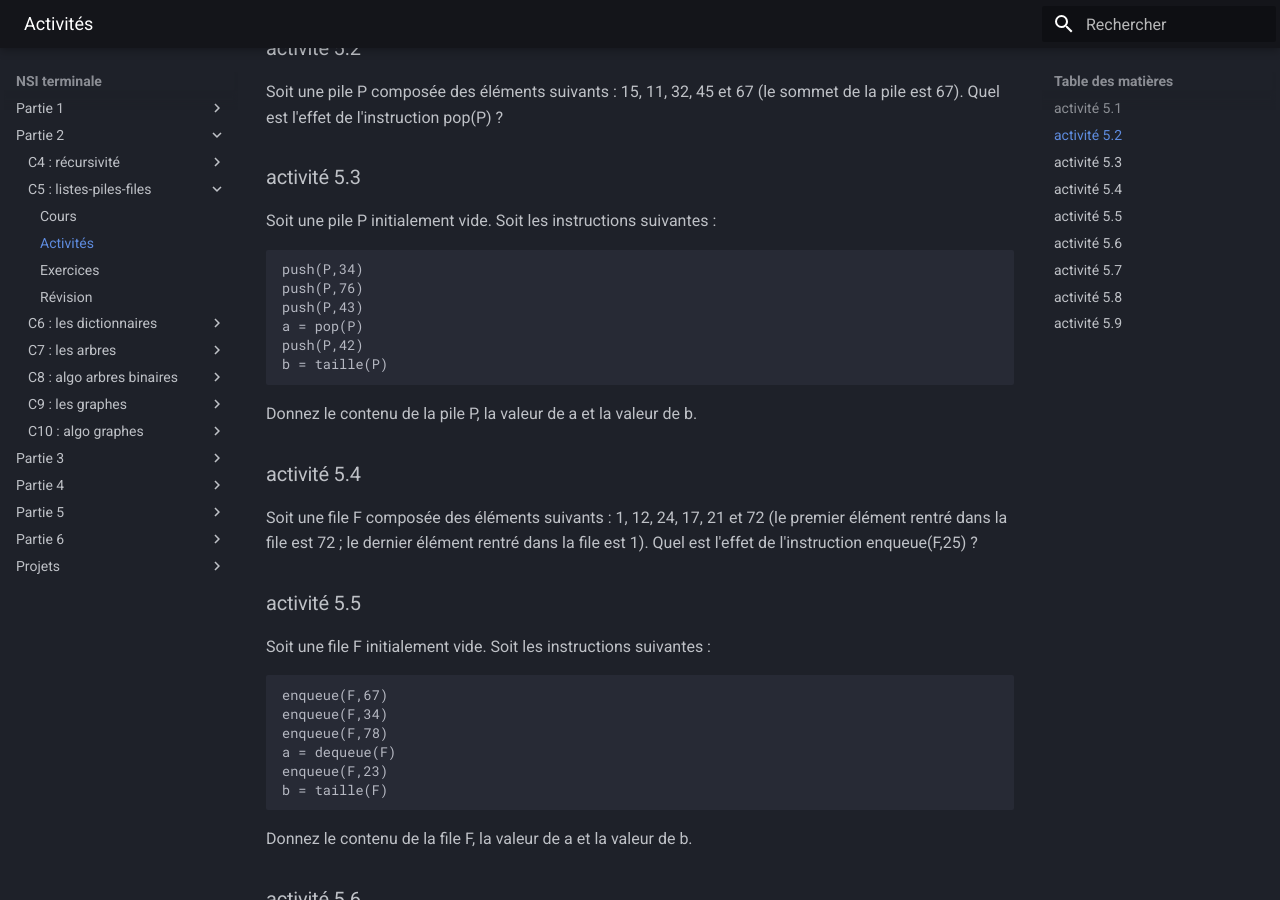
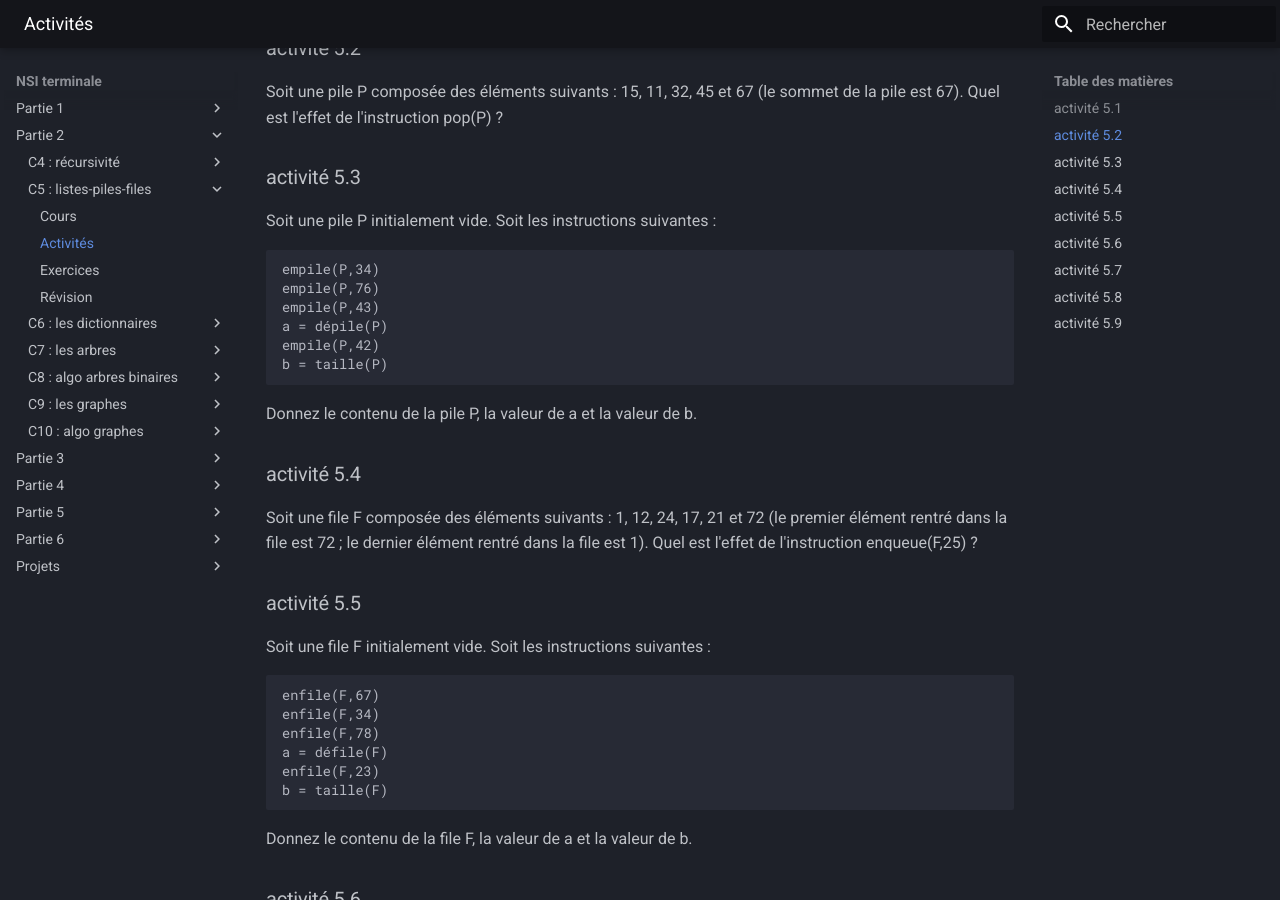
Before and after one commit to dav74/site_nsi_term, an MkDocs documentation site: the page built from docs/c5a.md, in a window 1280 px wide and 900 px high, scrolled down 424 px. Built offline with MkDocs 1.6.1 and Material for MkDocs 9.7.7, drawn with Linux system fonts in a browser that asks for light colours.

````diff
--- a/docs/c5a.md
+++ b/docs/c5a.md
@@ -20,11 +20,11 @@ Soit une pile P composée des éléments suivants : 15, 11, 32, 45 et 67 (le som
 Soit une pile P initialement vide. Soit les instructions suivantes :
 
 ```
-push(P,34)
-push(P,76)
-push(P,43)
-a = pop(P)
-push(P,42)
+empile(P,34)
+empile(P,76)
+empile(P,43)
+a = dépile(P)
+empile(P,42)
 b = taille(P)
 ```
 Donnez le contenu de la pile P, la valeur de a et la valeur de b.
@@ -37,11 +37,11 @@ Soit une file F composée des éléments suivants : 1, 12, 24, 17, 21 et 72 (le
 Soit une file F initialement vide. Soit les instructions suivantes :
 
 ```
-enqueue(F,67)
-enqueue(F,34)
-enqueue(F,78)
-a = dequeue(F)
-enqueue(F,23)
+enfile(F,67)
+enfile(F,34)
+enfile(F,78)
+a = défile(F)
+enfile(F,23)
 b = taille(F)
 ```
 Donnez le contenu de la file F, la valeur de a et la valeur de b.
````
Also changed, not shown: docs/c5c.md (+9 -9 lines), site/c3e/index.html, site/sitemap.xml, 1 other file.
